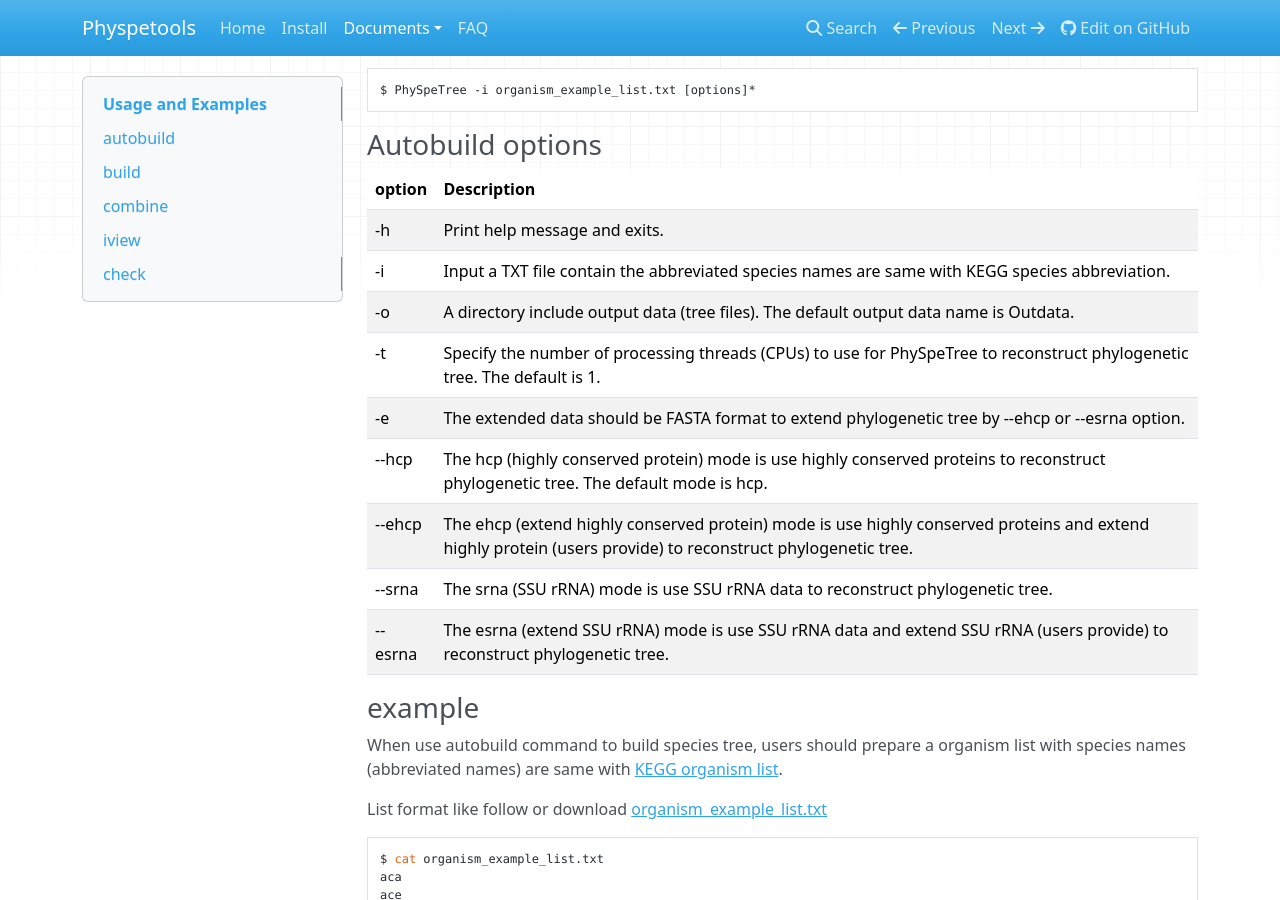
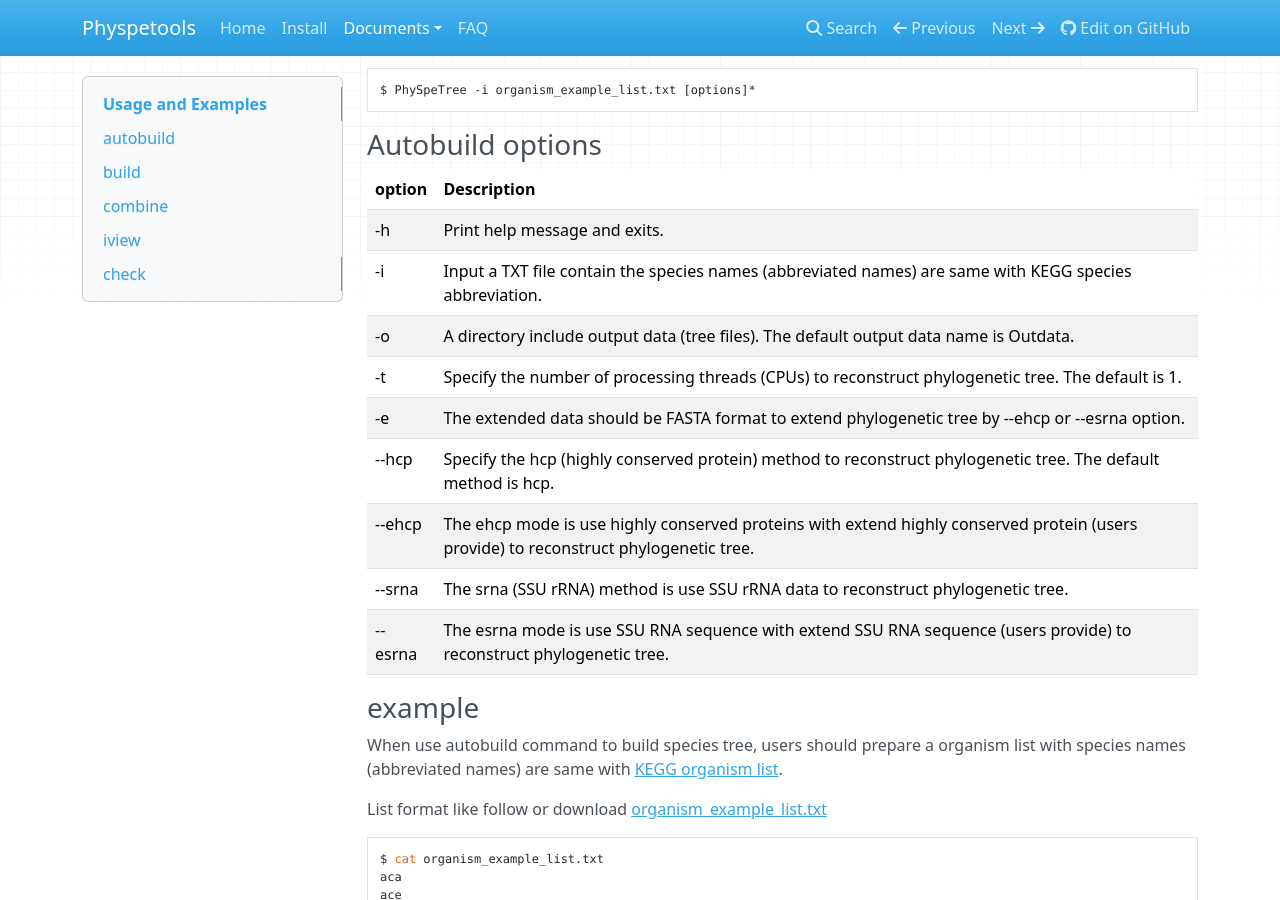
Before and after one commit to yangfangs/physpetools, an MkDocs documentation site: the page built from docs/docs/usage.md, in a window 1280 px wide and 900 px high, scrolled down 217 px. Built offline with MkDocs 1.6.1, drawn with Linux system fonts in a browser that asks for light colours; nearby versions of some CDN libraries; old or Windows-style settings are respelled for this version of MkDocs; some of the changed text lies outside the part shown.

````diff
--- a/docs/docs/usage.md
+++ b/docs/docs/usage.md
@@ -15,17 +15,17 @@ $ PhySpeTree -i organism_example_list.txt [options]*
 
 ### Autobuild options
 
-| option |  Description                                                                                                                          |
-|:------- |:-------------------------------------------------------------------------------------------------------------------------------------|
-|  -h     |  Print help message and exits.                                                                                                       |
-|  -i     |  Input a TXT file contain the abbreviated species names are same with KEGG species abbreviation.                                  |
-|  -o     |  A directory include output data (tree files). The default output data name is Outdata.                                  |
-|  -t     |  Specify the number of processing threads (CPUs) to use for PhySpeTree to reconstruct phylogenetic tree. The default is 1.               |
-|  -e     |  The extended data should be FASTA format to extend phylogenetic tree by --ehcp or --esrna option.                                  |
-|  --hcp  |  The hcp (highly conserved protein) mode is use highly conserved proteins to reconstruct phylogenetic tree. The default mode is hcp. |
-|  --ehcp |  The ehcp (extend highly conserved protein) mode is use highly conserved proteins and extend highly protein (users provide) to reconstruct phylogenetic tree. |
-|  --srna |  The srna (SSU rRNA) mode is use SSU rRNA data to reconstruct phylogenetic tree.                                              |
-|  --esrna|  The esrna (extend SSU rRNA) mode is use SSU rRNA data and extend SSU rRNA (users provide) to reconstruct phylogenetic tree.        |
+| option |  Description                                                                                                                            |
+|:------- |:---------------------------------------------------------------------------------------------------------------------------------------|
+|  -h     |  Print help message and exits.                                                                                                         |
+|  -i     |  Input a TXT file contain the species names (abbreviated names) are same with KEGG species abbreviation.                               |
+|  -o     |  A directory include output data (tree files). The default output data name is Outdata.                                                |
+|  -t     |  Specify the number of processing threads (CPUs) to reconstruct phylogenetic tree. The default is 1.                                   |
+|  -e     |  The extended data should be FASTA format to extend phylogenetic tree by --ehcp or --esrna option.                                     |
+|  --hcp  |  Specify the hcp (highly conserved protein) method to reconstruct phylogenetic tree. The default method is hcp.                        |
+|  --ehcp |  The ehcp mode is use highly conserved proteins with extend highly conserved protein (users provide) to reconstruct phylogenetic tree. |
+|  --srna |  The srna (SSU rRNA) method is use SSU rRNA data to reconstruct phylogenetic tree.                                                     |
+|  --esrna|  The esrna mode is use SSU RNA sequence with extend SSU RNA sequence (users provide) to reconstruct phylogenetic tree.                 |
 
 
 ### example
@@ -191,7 +191,7 @@ Outdata/
 Users enable choice more detail options with PhySpeTree call software, detail advance options input
 ``must be enclosed in single quotes``.
 
-The follow is to use RAxML advance options example:
+The following is an example of using RAxML advanced options:
 
 ```bash
 $ PhySpeTree -i organism_example_list.txt --raxml '-f a -m GTRGAMMA  -p 12345 -x 12345 -# 100 -n T1'
@@ -199,12 +199,12 @@ $ PhySpeTree -i organism_example_list.txt --raxml '-f a -m GTRGAMMA  -p 12345 -x
 
 **--muscle**
 
-  Multiple sequence alignment by muscle. The default aligned software is Muscle.
+  Multiple sequence alignment by muscle. The default multiple sequence alignment software is Muscle.
 
 
 **--muscle_p**
 
-  Set multiple sequence alignment parameters. The default is ``-maxiter 100``. More options about muslce please to see [MUSCLE Manual](http://www.drive5.com/muscle/manual/options.html)
+  Set Muscle advance parameters. The default is ``-maxiter 100``. More options about muslce please to see [MUSCLE Manual](http://www.drive5.com/muscle/manual/options.html)
 
 The default option:
 
@@ -215,23 +215,23 @@ The default option:
 
 **--clustalw**
 
-    Multiple sequense alignment by clustalw2.
+    Multiple sequence alignment by clustalw2.
 
 **--clustalw_p**
 
-  Set more detail clustalw2 parameters. Here use clustalw default parameters. More options about clustalw please to see [Clustalw Help](http://www.clustal.org/download/clustalw_help.txt).
+  Set clustalw2 advance parameters. Here use clustalw default parameters. More options about clustalw please to see [Clustalw Help](http://www.clustal.org/download/clustalw_help.txt).
 
 
 **--gblocks**
 
-  Set Gblocks parameters. The default is ``-t=p -e=-gb1``. More options about Gblocks please to see [Gblocks documentation](http://molevol.cmima.csic.es/castresana/Gblocks/Gblocks_documentation.html).
+  Set Gblocks advance parameters. The default is ``-t=p -e=-gb1``. More options about Gblocks please to see [Gblocks documentation](http://molevol.cmima.csic.es/castresana/Gblocks/Gblocks_documentation.html).
 
 The default option:
 
 |  option | description                                                 |
 |:--------|:------------------------------------------------------------|
 |  -t     | Choice type of sequence. The PhySpeTree default set is protein. |
-|  -e     | Eneric file extensionc. physep set default is -gbl1.        |
+|  -e     | Eneric file extensionc. PhySpeTree set default is -gbl1.        |
 
 
 **--ranxml**
@@ -263,23 +263,23 @@ The default option:
 
 **--fasttree_p**
 
-  Set more detail RAxML parameters.More options about clustalw please to see [FastTree](http://www.microbesonline.org/fasttree/).
+  Set more FastTree advance parameters. More options about clustalw please to see [FastTree](http://www.microbesonline.org/fasttree/).
 
 
-##  build
+## build
 
-Users can build tree by own SSU rRNA data or highly conserved proteins.
+Users can reconstruct phylogenetic tree use `build` module by manually prepared files. such as, SSU rRNA sequence or highly conserved proteins.
 
 Use **build** module in command line to reconstruct phylogenetic tree:
 
-* build phylogenetic tree by highly conserved proteins
+* build phylogenetic tree by highly conserved proteins method:
 
 
 ```bash
 $ PhySpeTree build -i example_hcp -o output --hcp
 ```
 
-* build phylogenetic tree by SSU rRNA data
+* build phylogenetic tree by SSU rRNA sequence method:
 
 
 ```bash
````
Also changed, not shown: README.rst.
